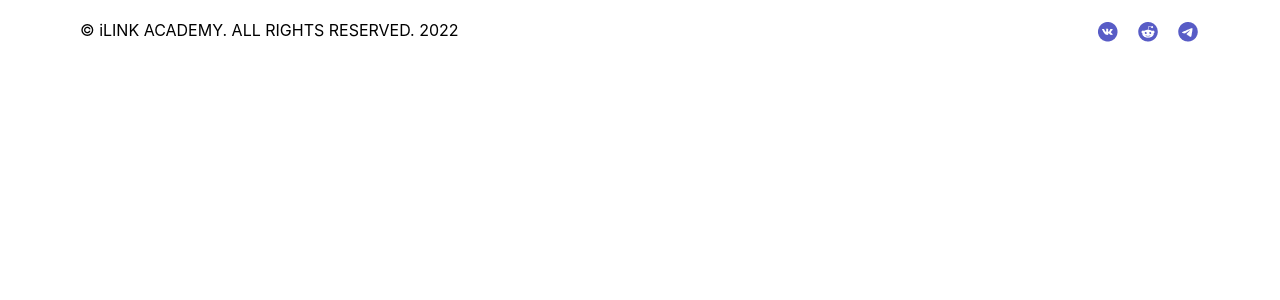
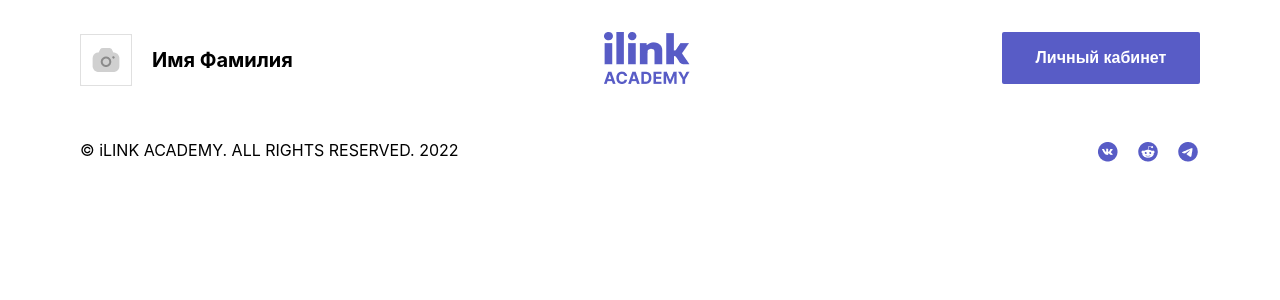
Before and after one commit to Axent13/ilink-test-task, a React (Create React App) app: page / in a window 1280 px wide. Shown: the top 300 px of the page. Built offline with nearby package versions, Linux system fonts and the light colour scheme.

Commit message:
Подключил scss

```diff
--- a/package.json
+++ b/package.json
@@ -5,7 +5,8 @@
   "dependencies": {
     "react": "^17.0.2",
     "react-dom": "^17.0.2",
-    "react-scripts": "5.0.0"
+    "react-scripts": "5.0.0",
+    "sass": "^1.49.9"
   },
   "scripts": {
     "start": "react-scripts start",
--- a/src/App.js
+++ b/src/App.js
@@ -1,8 +1,10 @@
+import Header from './components/Header/Header';
 import Footer from './components/Footer/Footer';
 
 function App() {
   return (
     <div className="App">
+      <Header/>
       <Footer/>
     </div>
   );
--- a/src/components/Footer/Footer.css
+++ /dev/null
@@ -1,26 +0,0 @@
-.footer {
-  max-width: 90rem;
-  min-height: 4rem;
-  display: flex;
-  justify-content: space-between;
-  padding: 1.25rem 5rem;
-}
-
-.footer__copyright {
-  font-size: 1rem;
-}
-
-.footer__social-icons {
-  list-style: none;
-  display: flex;
-  justify-content: space-between;
-  width: 6.5rem;
-}
-
-.footer__icon {
-  transition: opacity ease 500ms;
-}
-
-.footer__icon:hover {
-  opacity: 0.5;
-}
--- a/src/components/Footer/Footer.js
+++ b/src/components/Footer/Footer.js
@@ -1,4 +1,4 @@
-import './Footer.css';
+import './Footer.scss';
 import vkIcon from '../../assets/vk-icon.png';
 import redditIcon from '../../assets/reddit-icon.png';
 import telegramIcon from '../../assets/telegram-icon.png';
--- /dev/null
+++ b/src/components/Footer/Footer.scss
@@ -0,0 +1,26 @@
+.footer {
+  max-width: 90rem;
+  min-height: 4rem;
+  display: flex;
+  justify-content: space-between;
+  padding: 1.25rem 5rem;
+
+  &__copyright {
+    font-size: 1rem;
+  }
+
+  &__social-icons {
+    list-style: none;
+    display: flex;
+    justify-content: space-between;
+    width: 6.5rem;
+  }
+
+  &__icon {
+    transition: opacity ease 500ms;
+
+    &:hover {
+      opacity: 0.5;
+    }
+  }
+}
--- a/src/components/Header/Header.js
+++ b/src/components/Header/Header.js
@@ -1,4 +1,4 @@
-import './Header.css';
+import './Header.scss';
 import '../../assets/no-avatar.png';
 import ilinkLogo from '../../assets/ilink-logo.png';
 
--- /dev/null
+++ b/src/components/Header/Header.scss
@@ -0,0 +1,41 @@
+.header {
+  max-width: 90rem;
+  min-height: 7.25rem;
+  display: flex;
+  padding: 2rem 5rem;
+
+  &__user-avatar-and-name {
+    display: flex;
+    align-items: center;
+    margin-right: auto;
+  }
+
+  &__user-avatar {
+    height: 3.25rem;
+    width: 3.25rem;
+    border: 1px solid #E0E0E0;
+    background: url('../../assets/no-avatar.png') center no-repeat;
+  }
+
+  &__user-name {
+    margin-left: 1.25rem;
+    font-weight: 700;
+    font-size: 1.25rem;
+  }
+
+  &__lk {
+    margin-left: auto;
+  }
+
+  &__lk-button {
+    width: 12.375rem;
+    height: 3.25rem;
+    background-color: #585CC6;
+    border-radius: 0.125rem;
+    border: none;
+    font-weight: 600;
+    font-size: 1rem;
+    color: #fff;
+    cursor: pointer;
+  }
+}
```
Also changed, not shown: src/components/Header/Header.css (deleted, +0 -41 lines), 1 other file (tests, documents, lock files or other folders).
